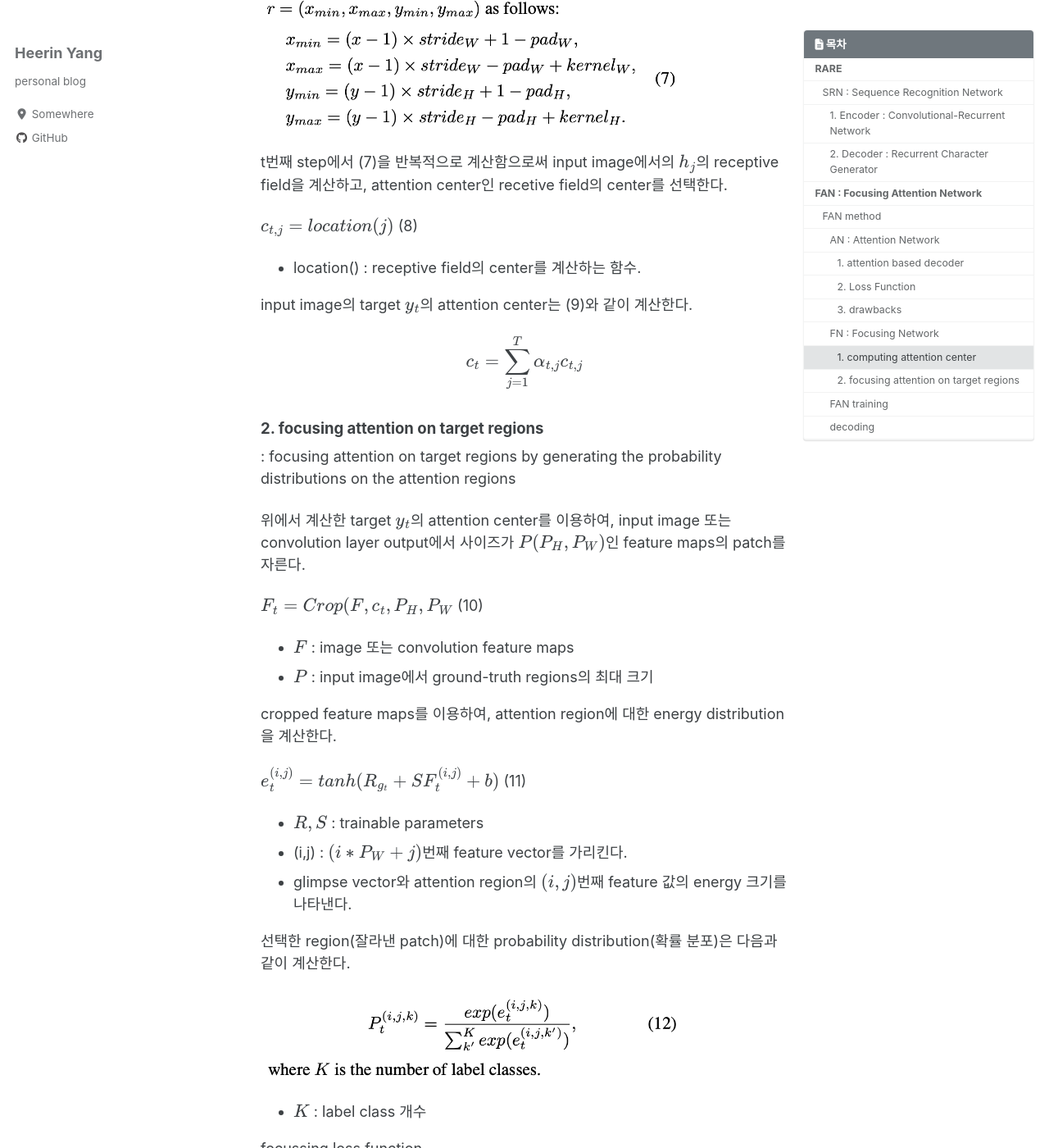
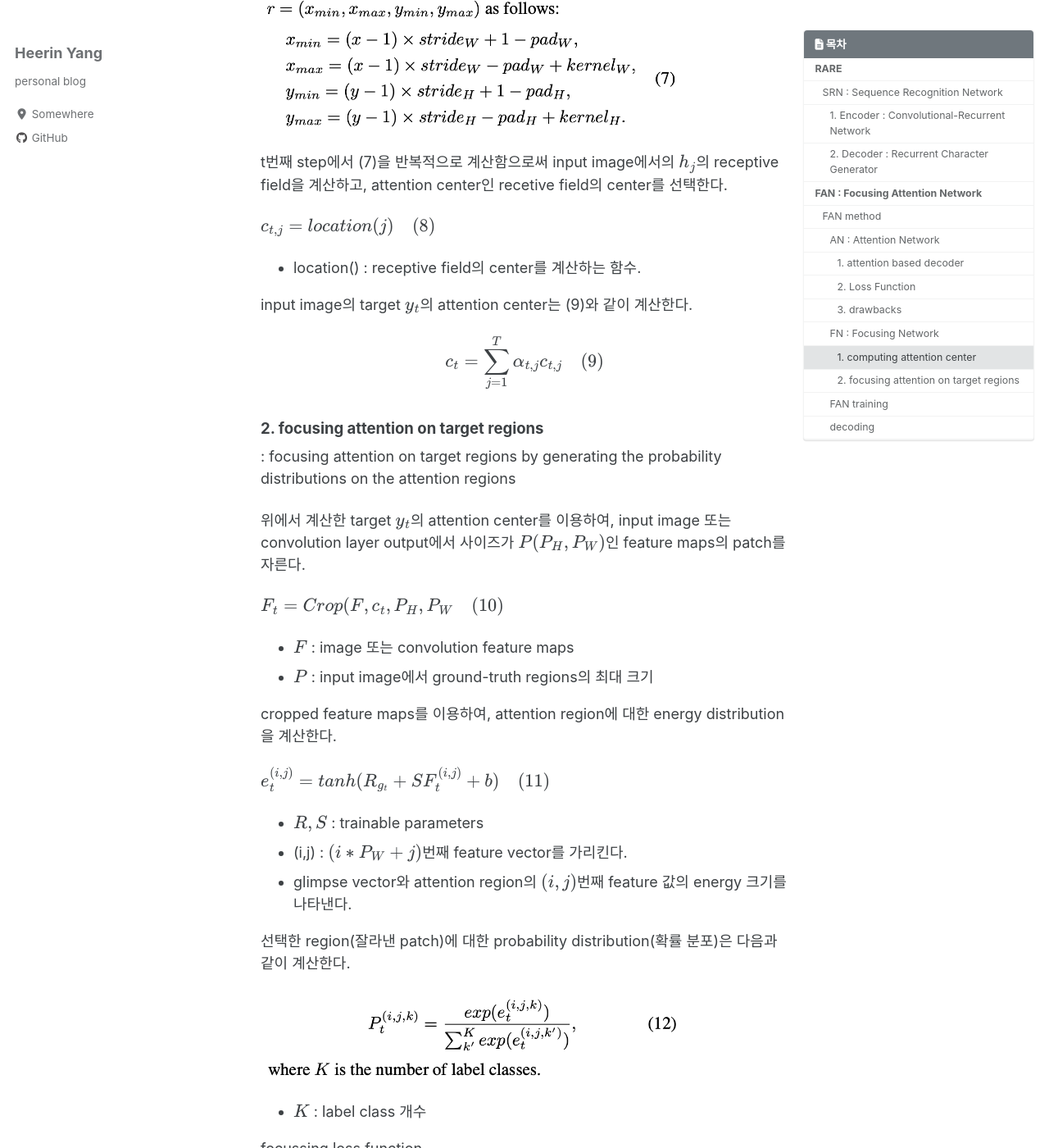
Before and after one commit to hryang06/hryang06.github.io, a Jekyll site: the page built from _posts/2020-04-28-Attn.md, in a window 1280 px wide and 1400 px high, scrolled down 7603 px. Shown: the whole window at 82% size. Built offline with Jekyll 4.4.1, drawn with Linux system fonts in a browser that asks for light colours; cached includes are drawn as plain includes; nearby versions of some CDN libraries; formulas are drawn with MathJax 3.

Commit message:
Add number on formula

```diff
--- a/_posts/2020-04-28-Attn.md
+++ b/_posts/2020-04-28-Attn.md
@@ -154,12 +154,12 @@ layer L의  (x,y)에 대해, (7)과 같이 bounding box coordinates r로 layer L
 t번째 step에서
 (7)을 반복적으로 계산함으로써 input image에서의 $$h_j$$의 receptive field을 계산하고, attention center인 recetive field의 center를 선택한다.
 
-$$c_{t,j} = location(j)$$ (8)
+$$c_{t,j} = location(j) \quad (8)$$
 - location() : receptive field의 center를 계산하는 함수.
 
 input image의 target $$y_t$$의 attention center는 (9)와 같이 계산한다.
 
-$$c_t =  \sum_{j=1}^T \alpha_{t,j} c_{t,j}$$
+$$c_t =  \sum_{j=1}^T \alpha_{t,j} c_{t,j} \quad (9)$$
 
 
 ##### 2. focusing attention on target regions
@@ -167,13 +167,13 @@ $$c_t =  \sum_{j=1}^T \alpha_{t,j} c_{t,j}$$
 
 위에서 계산한 target $$y_t$$의 attention center를 이용하여, input image 또는 convolution layer output에서 사이즈가 $$P(P_H, P_W)$$인 feature maps의 patch를 자른다.
 
-$$F_t = Crop(F, c_t, P_H, P_W$$ (10)
+$$F_t = Crop(F, c_t, P_H, P_W \quad (10)$$
 - $$F$$ : image 또는 convolution feature maps
 - $$P$$ : input image에서 ground-truth regions의 최대 크기
 
 cropped feature maps를 이용하여, attention region에 대한 energy distribution을 계산한다.
 
-$$e_t^{(i,j)} = tanh(R_{g_t} + S F_t^{(i,j)} + b)$$ (11)
+$$e_t^{(i,j)} = tanh(R_{g_t} + S F_t^{(i,j)} + b) \quad (11)$$
 - $$R, S$$ : trainable parameters
 - (i,j) : $$(i * P_W + j)$$번째 feature vector를 가리킨다.
 - glimpse vector와 attention region의 $$(i,j)$$번째 feature 값의 energy 크기를 나타낸다.
```
